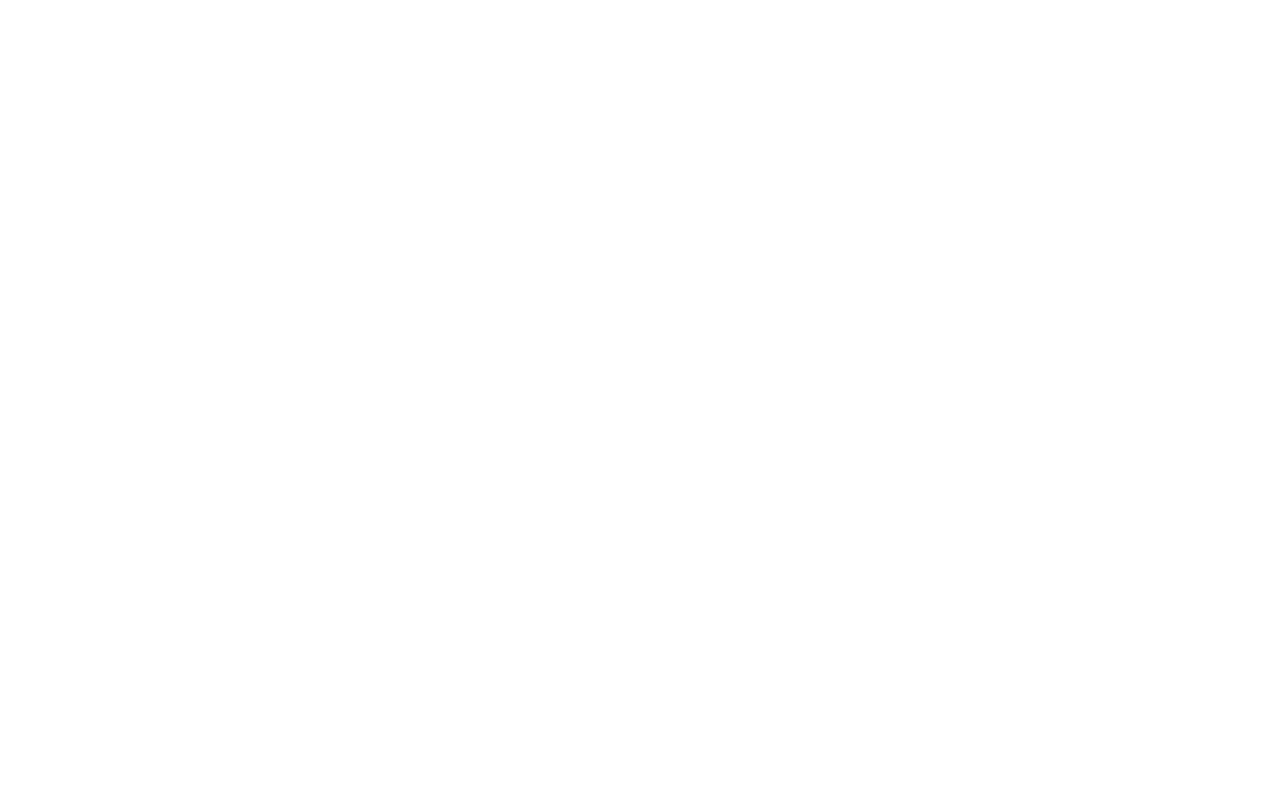
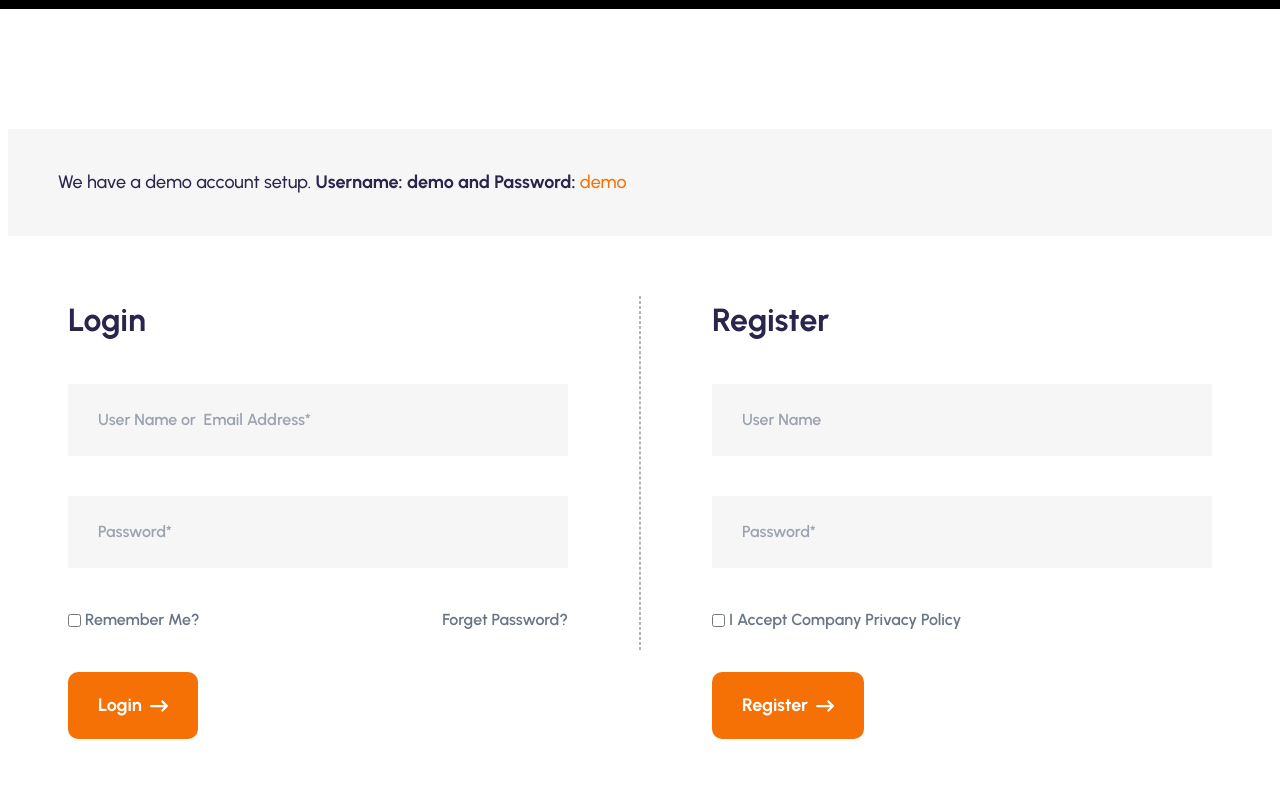
Before and after one commit to nafisa492003/Educate, a React (Vite) app: page /login in a window 1280 px wide. Before the commit this address had no page. Shown: the part 560-1360 px from the top of the page. Before the commit the page ends 800 px from the top, so only its background shows below. Built offline with nearby package versions, Linux system fonts and the light colour scheme; a web font is replaced by a local one.

Commit message:
log In page done

```diff
--- a/src/App.jsx
+++ b/src/App.jsx
@@ -14,6 +14,7 @@
 import Teacher_Details_P from "./Pages/Teacher_Details_P";
 import Course_P from "./Pages/Course_P";
 import Course_Details_P from "./Pages/Course_Details_P";
+import Log_In_P from "./Pages/Log_In_P";
 const router = createBrowserRouter(
   createRoutesFromElements(
     <Route path="/" element={<RootLayout />}>
@@ -26,6 +27,7 @@
         <Route path="/teacher_details" element={<Teacher_Details_P />} />
         <Route path="/course" element={<Course_P />} />
         <Route path="/course_details" element={<Course_Details_P />} />
+        <Route path="/login" element={<Log_In_P />} />
       </Route>
     </Route>
   )
--- a/src/Components/Nav_bar.jsx
+++ b/src/Components/Nav_bar.jsx
@@ -30,7 +30,9 @@
                 {/* icon and btn */}
          <Flex className={`items-center gap-4`}>
          <FiSearch size={20} className='text-white' />
-         <FaRegUser size={20} className='text-white' />
+         <Link to='/login'>
+         <FaRegUser size={20} className='text-regal-blue' />
+         </Link>
          <button className='px-5 py-[14px] bg-custom_orange font-Urbanist font-semibold text-[16px] text-white rounded-[10px]'>Get In Touch</button>
          </Flex>
          {/* icon and btn */}
@@ -50,7 +52,9 @@
            {/* icon and btn */}
          <Flex className={`items-center gap-4 hidden md:flex`}>
          <FiSearch size={20} className='text-regal-blue' />
+         <Link to='/login'>
          <FaRegUser size={20} className='text-regal-blue' />
+         </Link>
          <button className='px-5 py-[14px] bg-custom_orange font-Urbanist font-semibold text-[16px] text-white rounded-[10px]'>Get In Touch</button>
          </Flex>
              {/* icon and btn */}
--- /dev/null
+++ b/src/Pages/Log_In_P.jsx
@@ -0,0 +1,55 @@
+import React from 'react'
+import Common_Banner from './../Components/Common_Banner';
+import Container from '../Components/Container';
+import { Link } from 'react-router-dom';
+import Flex from '../Components/Flex';
+import Common_btn from './../Components/Common_btn';
+
+const Log_In_P = () => {
+  return (
+    <section>
+        <Common_Banner title={`login`} subtitle={`login`}/>
+        <Container>
+        <div className='my-40 lg:my-[120px]'>
+         <div className='py-6 md:py-10 px-5 md:px-[50px] w-full bg-[#F6F6F6]'>
+           <h1 className='font-medium font-Urbanist text-[18px] text-regal-blue'>We have a demo account setup.<span className='font-bold'> Username: demo and Password:</span> <Link className='text-custom_orange'>demo</Link></h1>
+         </div>
+         <Flex className={`justify-between p-5 lg:p-[60px] w-full flex-col lg:flex-row`}>
+          {/* login part */}
+          <Flex className={`flex-col gap-10 w-full lg:w-[500px]`}>
+            <h1 className='font-Urbanist font-bold text-[32px] text-regal-blue'>Login</h1>
+            <input className='w-full font-Urbanist font-semibold text-hash bg-[#F6F6F6] py-6 px-4 md:px-[30px]' placeholder='User Name or  Email Address*' type="text" />
+            <input className='w-full font-Urbanist font-semibold text-hash bg-[#F6F6F6] py-6 px-4 md:px-[30px]' placeholder='Password*' type="password" />
+            <Flex className={`items-center justify-between`}>
+            <Flex className={`items-center gap-1`}>
+              <input type="checkbox" />
+              <span className='font-semibold font-Urbanist text-[16px] text-hash'>Remember Me?</span>
+            </Flex>
+            <Link className='font-semibold font-Urbanist text-[16px] text-hash'>Forget Password?</Link>
+            </Flex>
+            <Common_btn title={`Login`}/>
+          </Flex>
+            {/* login part */}
+          <div className='w-[1px] h-[354px] border-dashed border border-[#b7b0b4] hidden lg:block'></div>
+          {/* Register part */}
+          <Flex className={`flex-col gap-10 w-full lg:w-[500px] mt-6 lg:mt-0`}>
+            <h1 className='font-Urbanist font-bold text-[32px] text-regal-blue'>Register</h1>
+            <input className='w-full font-Urbanist font-semibold text-hash bg-[#F6F6F6] py-6 px-4 md:px-[30px]' placeholder='User Name' type="text" />
+            <input className='w-full font-Urbanist font-semibold text-hash bg-[#F6F6F6] py-6 px-4 md:px-[30px]' placeholder='Password*' type="password" />
+            <Flex className={`items-center gap-1`}>
+              <input type="checkbox" />
+              <span className='font-semibold font-Urbanist text-[16px] text-hash'>I Accept Company Privacy Policy</span>
+            </Flex>
+
+            <Common_btn title={`Register`}/>
+          </Flex>
+           {/* Register part */}
+         </Flex>
+        </div>
+
+        </Container>
+    </section>
+  )
+}
+
+export default Log_In_P
```
